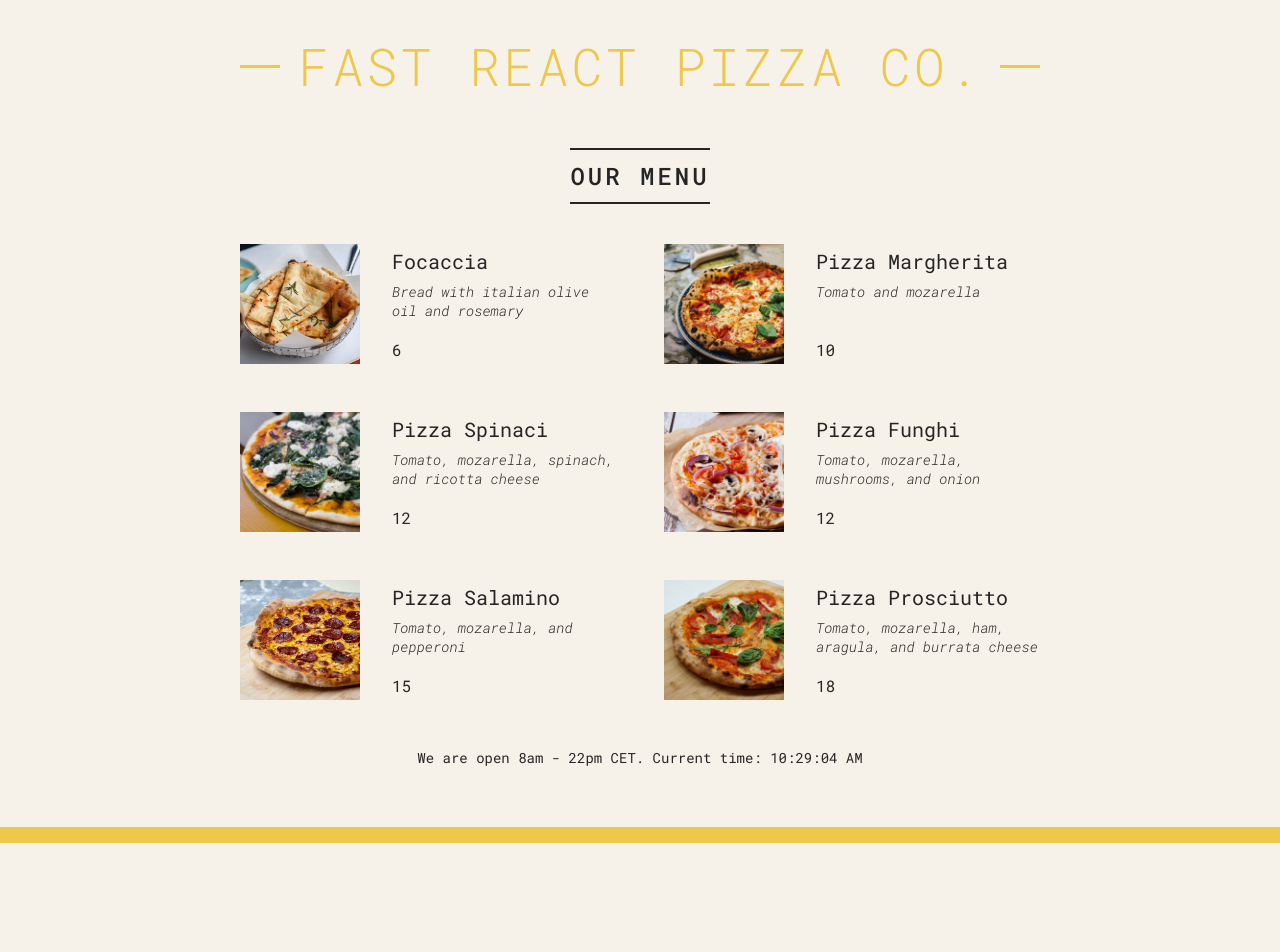
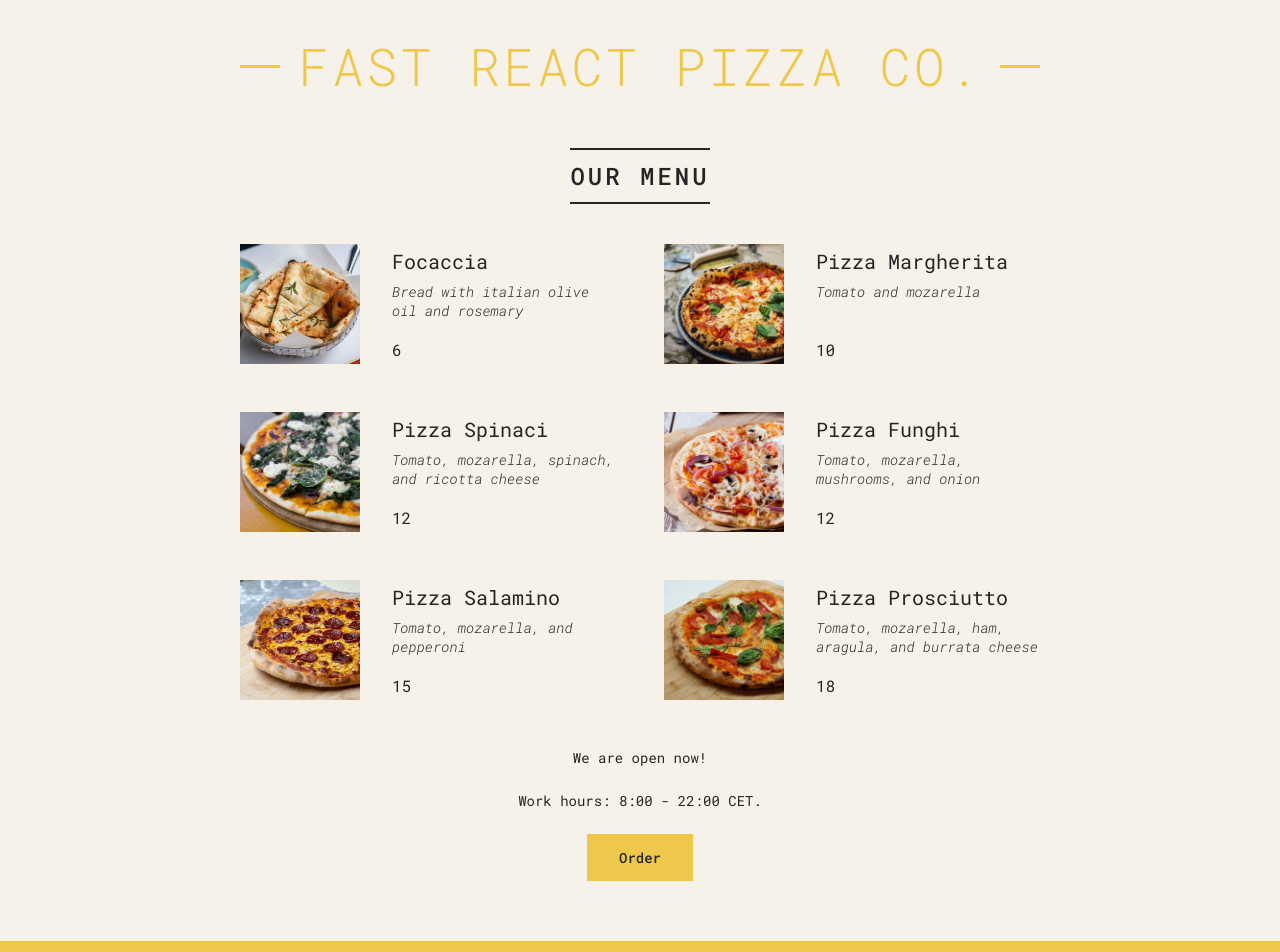
Before and after one commit to a-levitt/react.pizza_menu, a React (Vite) app: page / in a window 1280 px wide. Shown: the top 952 px of the page. Before the commit the page ends 843 px from the top, so only its background shows below. Built offline with nearby package versions, Linux system fonts and the light colour scheme.

Commit message:
Conditional rendering for open hours

```diff
--- a/src/components/Footer.jsx
+++ b/src/components/Footer.jsx
@@ -1,6 +1,19 @@
 
 function Footer() {
-    return <footer className='footer'>We are open 8am - 22pm CET. Current time: {new Date().toLocaleTimeString()}</footer>
+    const hour = new Date().getHours();
+    const openHour = 8;
+    const closeHour = 22;
+    const isOpen = hour >= openHour && hour <= closeHour;
+    return (
+        <footer className='footer'>
+            <div className="order">
+                {isOpen && <p>We are open now!</p>}
+                <p>Work hours: {openHour}:00 - {closeHour}:00 CET.</p>
+                <button className="btn">Order</button>
+            </div>
+
+        </footer>
+    )
 }
 
 export default Footer;
--- a/src/components/Menu.jsx
+++ b/src/components/Menu.jsx
@@ -2,11 +2,13 @@
 import Pizza from "./Pizza.jsx";
 
 function Menu() {
+    const pizzas = PizzaData;
     return (
         <main className="menu">
             <h2>Our menu</h2>
+
             <ul className="pizzas">
-                {PizzaData.map(pizza =>
+                {pizzas.map(pizza =>
                     <Pizza pizzaObj={pizza} key={pizza.name}/>
                 )}
             </ul>
```
